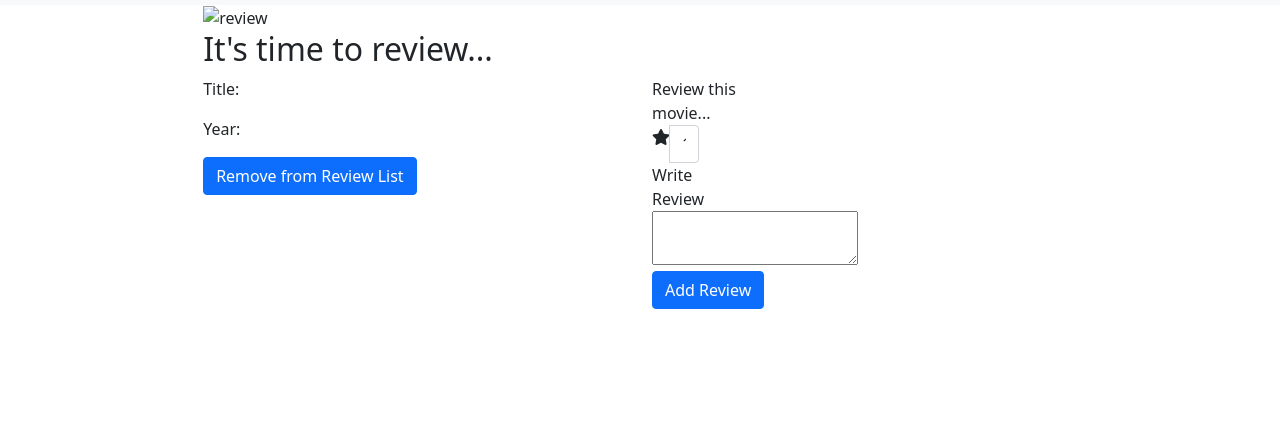
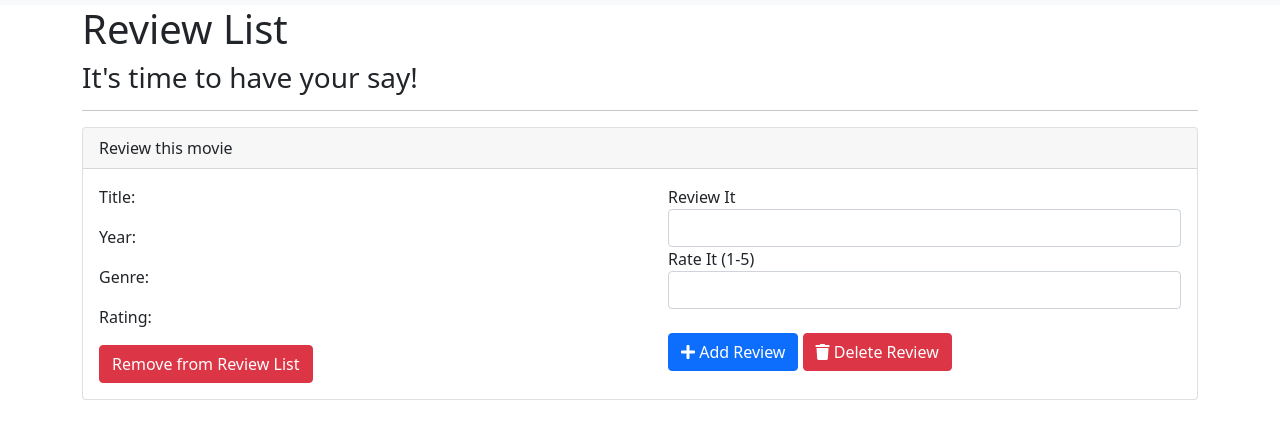
Before and after one commit to norbu-s/Entertain-Me, a website: page public/review.html in a window 1280 px wide. Shown: the part 181-620 px from the top of the page. Drawn offline with nearby package versions, Linux system fonts and the light colour scheme; a web font is replaced by a local one.

Commit message:
layout changes

```diff
--- a/public/review.html
+++ b/public/review.html
@@ -47,67 +47,67 @@
         </nav>
 
 
+<div class="container">
+  <div class="jumbotron">
+    <h1>Review List</h1>
+    <h3>It's time to have your say!</h3>
+    <hr>
+  </div>
+    <div class="row">
 
+        <div class="col-lg-12">
+            <div class="card">
+                    <div class="card-header">
+                        Review this movie
+                    </div>
 
-    <!--REVIEW SECTION-->
-    <div class="d-flex justify-content-center">
-        <div class="flex-column">
-                    <div class="page-container">
-                        <img class="review-image" src="" alt="review"/>
-                    </div> <!--header-->
-
-                        <div class="title-container">
+    <!--Movie Section-->
             <div class="row">
-                                <h2>It's time to review...</h2>
-                                <div class="col-lg-6">
+                <div class="col-md-6">
+                    <div class="card-body">
                         <div class="movie">
                             <p><span class="bold">Title: </span> <span id="title"></span></p>
                             <p><span class="bold">Year: </span> <span id="year"></span></p>
+                            <p><span class="bold">Genre: </span> <span id="year"></span></p>
+                            <p><span class="bold">Rating: </span> <span id="year"></span></p>
+                        </div>
+                        <button type="remove" class="btn btn-danger">Remove from Review List</button>
+                    </div>
                 </div>
 
-                                    <button type="remove" class="btn btn-primary">Remove from Review List</button>
+    <!--Entry Section-->
+                <div class="col-md-6">
+                <div class="card-body">
+                    <form action="" method="POST" role="form">
 
-                                </div> <!--first column-->
+                    <div class="form-group">
+                        <label for="">Review It</label>
+                        <input type="text" class="form-control" id="review" placeholder="">
+                    </div>
 
-                                <!--REVIEW FORM-->
-                                <div class=col-lg-6><!--second column-->
-                                    <form>
                     <div class="form-group">
-                                        <div class="col-md-4 inputGroupContainer">
+                        <label for="">Rate It (1-5)</label>
+                        <input type="text" class="form-control" id="rating" placeholder="">
+                    </div>
 
-                                         <div class="pinfo">Review this movie...</div>
-
-                                        <!--Star review rating-->
-                                        <div class="form-group">
-                                            <div class="col-md-4 inputGroupContainer">
-                                                <div class="input-group">
-                                                    <span class="input-group-addon"><i class="fa fa-star"></i></span>
-                                                    <select class="form-control" id="rate">
-                                                        <option value="1star">1</option>
-                                                        <option value="2stars">2</option>
-                                                        <option value="3stars">3</option>
-                                                        <option value="4stars">4</option>
-                                                        <option value="5stars">5</option>
-                                                    </select>
+                    </form>
+                    <br>
+                        <div class="text-right">
+                            <button type="submit" class="btn btn-primary btn-md" id="add-btn">
+                            <span class="fa fa-plus"></span> Add Review</button>
+                            <button type="delete" class="btn btn-danger btn-md" id="delete-btn">
+                            <span class="fa fa-trash"></span> Delete Review</button>
+                        </div>
+                </div>
+                </div>
+            </div>
+            </div>
         </div>
     </div>
 </div>
 
-                                        <!--Text review comment-->
-                                        <div class="form-group">
-                                            <div class="col-md-4 inputGroupContainer">
-                                                <form id="form" action="javascript:void('');" class="add_review">
-                                                    <div class="pinfo">Write Review</div>
-                                                     <textarea id="review" name="review"></textarea>
-                                                    </label>
-                                                    <input type="submit" class="btn btn-primary" value="Add Review">
-                                                  </form>
-                                            </div>
-                                        </div>
+      <script src="js/add.js" type="text/javascript"></script>
 
-                                </div> <!--second column-->
-                            </div> <!--row-->
-                        </div> <!--container-->
-        </div>
-    </div>
     </body>
+
+    </html>
```
Lines whose indentation alone changed are shown as unchanged.
